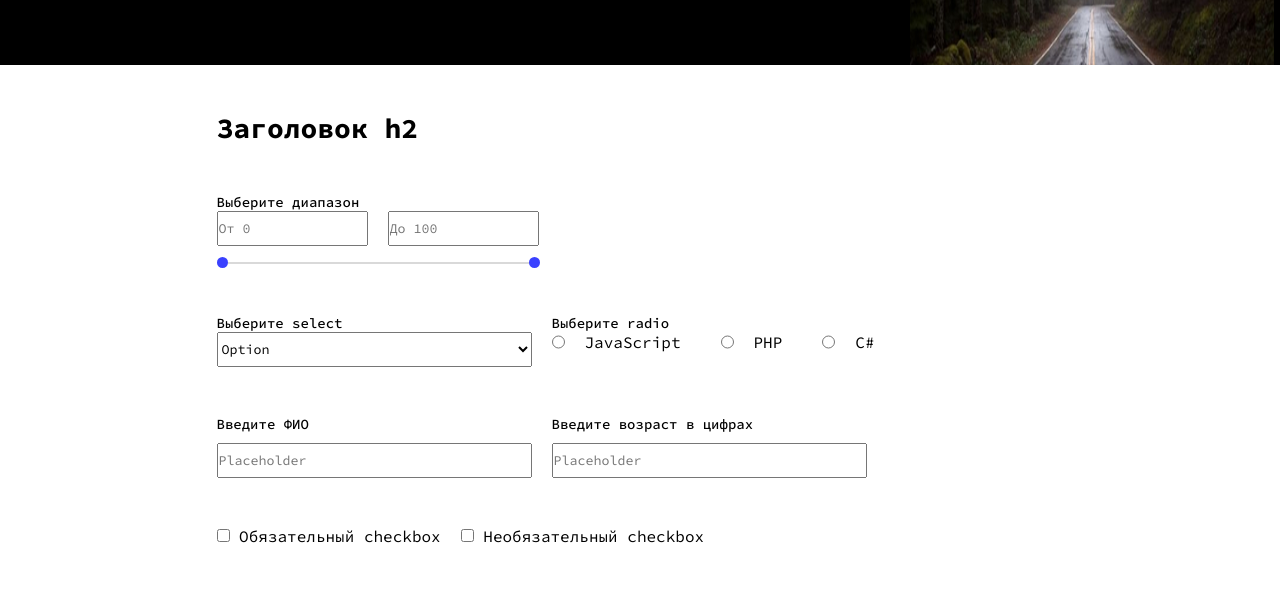
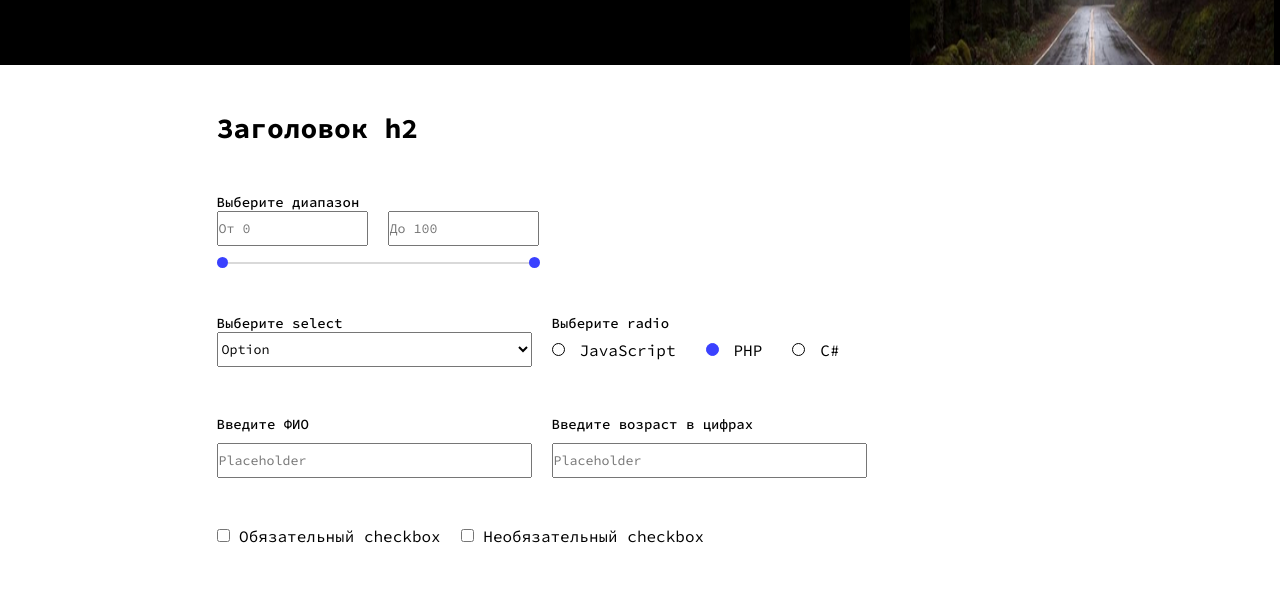
Before and after one commit to tanajaym/test-junior, a website: page index.html in a window 1280 px wide. Shown: the part 185-776 px from the top of the page. Drawn offline with Linux system fonts and the light colour scheme.

Commit message:
style: add custom radio-button

```diff
--- a/index.html
+++ b/index.html
@@ -107,17 +107,21 @@
             <form class="radio">
               <input
                 type="radio"
-                id="js"
+                id="JavaScript"
                 name="radio-container"
-                value="javascript"
+                value="JavaScript"
+
               />
-              <label for="js">JavaScript</label><br />
+              <span class="radio-custom" ></span>
+              <label for="JavaScript">JavaScript</label><br />
 
-              <input type="radio" id="php" name="radio-container" value="php" />
-              <label for="php">PHP</label><br />
+              <input checked type="radio" id="PHP" name="radio-container" value="PHP" />
+              <span class="radio-custom"></span>
+              <label for="PHP">PHP</label><br />
 
-              <input type="radio" id="c#" name="radio-container" value="c#" />
-              <label for="c#">C#</label>
+              <input type="radio" id="C#" name="radio-container" value="C#" />
+              <span class="radio-custom"></span>
+              <label for="C#">C#</label>
             </form>
           </div>
         </section>
--- a/style/style.scss
+++ b/style/style.scss
@@ -242,7 +242,35 @@ span{
         .radio {
           cursor: pointer;
           display: flex;
-          gap: 20px;
+          gap: 15px;
+          margin-top: 8px;
+
+          input[type="radio"]{
+            top: -5px;
+            position: absolute;
+            width: 100%;
+            background: none;
+            -webkit-appearance: none;
+
+          }
+
+          .radio-custom{
+            pointer-events: none;
+            width: 13px;
+            height: 13px;
+            margin-top: 3.5px;
+            border-radius: 50%;
+            border: solid;
+            border-width:thin;
+            border-color: $black;
+            background-color: $white;
+            transition: background-color 0.3s ease, border-color 0.3s ease;
+          }
+          input[type="radio"]:checked + .radio-custom {
+            background-color: $primary;
+            border-color: $primary;
+          }
+
         }
 
       }
```
Also changed, not shown: style/style.css, 1 other file.
